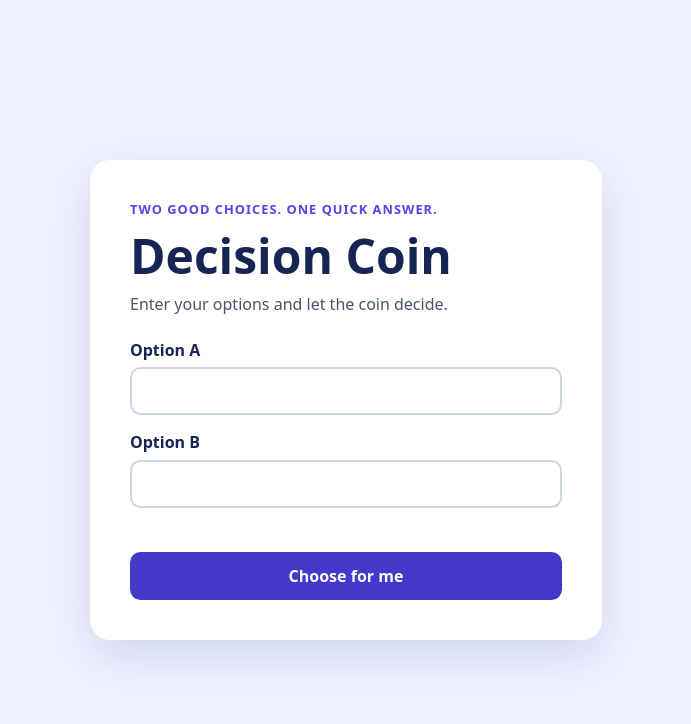
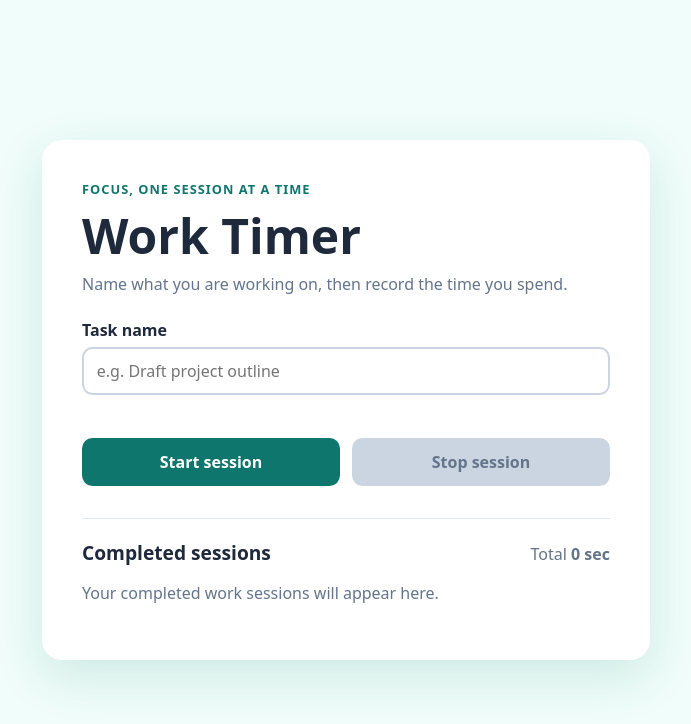
Before and after one commit to ainamakeneko/harness-loop-lab, a website: page index.html in a window 1280 px wide. Shown: the whole page, without its empty margins (294-985 px from the left). Drawn offline with Linux system fonts and the light colour scheme.

Commit message:
Build work timer application

```diff
--- a/app.js
+++ b/app.js
@@ -1,37 +1,99 @@
-export function chooseOption(optionA, optionB, random = Math.random) {
-  const options = [optionA.trim(), optionB.trim()];
-  const missing = options
-    .map((option, index) => (option ? null : `Option ${index === 0 ? "A" : "B"}`))
-    .filter(Boolean);
+export function createTimer(now = Date.now) {
+  let activeSession = null;
+  const completedSessions = [];
 
-  if (missing.length) {
-    return { error: `Enter ${missing.join(" and ")} before choosing.` };
-  }
+  return {
+    start(taskName) {
+      const task = taskName.trim();
 
-  return { choice: options[random() < 0.5 ? 0 : 1] };
+      if (!task) return { error: "Enter a task name before starting." };
+      if (activeSession) return { error: "Stop the current session before starting another." };
+
+      activeSession = { task, startedAt: now() };
+      return { activeSession: { ...activeSession } };
+    },
+
+    stop() {
+      if (!activeSession) return { error: "There is no active session to stop." };
+
+      const session = {
+        ...activeSession,
+        durationMs: Math.max(0, now() - activeSession.startedAt),
+      };
+      activeSession = null;
+      completedSessions.unshift(session);
+      return { session: { ...session } };
+    },
+
+    getState() {
+      return {
+        activeSession: activeSession ? { ...activeSession } : null,
+        completedSessions: completedSessions.map((session) => ({ ...session })),
+        totalDurationMs: completedSessions.reduce((total, session) => total + session.durationMs, 0),
+      };
+    },
+  };
 }
 
-const form = typeof document === "undefined" ? null : document.querySelector("#decision-form");
+export function formatDuration(milliseconds) {
+  const totalSeconds = Math.max(0, Math.floor(milliseconds / 1000));
+  if (totalSeconds < 60) return `${totalSeconds} sec`;
+
+  const minutes = Math.floor(totalSeconds / 60);
+  const seconds = totalSeconds % 60;
+  return seconds ? `${minutes} min ${seconds} sec` : `${minutes} min`;
+}
+
+const form = typeof document === "undefined" ? null : document.querySelector("#timer-form");
 
 if (form) {
-  const optionA = document.querySelector("#option-a");
-  const optionB = document.querySelector("#option-b");
+  const timer = createTimer();
+  const taskInput = document.querySelector("#task-name");
+  const startButton = document.querySelector("#start-button");
+  const stopButton = document.querySelector("#stop-button");
   const error = document.querySelector("#error");
-  const result = document.querySelector("#result");
-  const chosenOption = document.querySelector("#chosen-option");
+  const active = document.querySelector("#active-session");
+  const activeTask = document.querySelector("#active-task");
+  const sessionList = document.querySelector("#session-list");
+  const emptyList = document.querySelector("#empty-list");
+  const total = document.querySelector("#total-duration");
+
+  function render() {
+    const state = timer.getState();
+    active.hidden = !state.activeSession;
+    activeTask.textContent = state.activeSession?.task ?? "";
+    taskInput.disabled = Boolean(state.activeSession);
+    startButton.disabled = Boolean(state.activeSession);
+    stopButton.disabled = !state.activeSession;
+    emptyList.hidden = state.completedSessions.length > 0;
+    total.textContent = formatDuration(state.totalDurationMs);
+    sessionList.replaceChildren(
+      ...state.completedSessions.map((session) => {
+        const item = document.createElement("li");
+        const name = document.createElement("strong");
+        const duration = document.createElement("span");
+        name.textContent = session.task;
+        duration.textContent = formatDuration(session.durationMs);
+        item.append(name, duration);
+        return item;
+      }),
+    );
+  }
 
   form.addEventListener("submit", (event) => {
     event.preventDefault();
-    const outcome = chooseOption(optionA.value, optionB.value);
+    const result = timer.start(taskInput.value);
+    error.textContent = result.error ?? "";
+    render();
+  });
 
-    if (outcome.error) {
-      error.textContent = outcome.error;
-      result.hidden = true;
-      return;
-    }
+  stopButton.addEventListener("click", () => {
+    const result = timer.stop();
+    error.textContent = result.error ?? "";
+    if (!result.error) taskInput.value = "";
+    render();
+    taskInput.focus();
+  });
 
-    error.textContent = "";
-    chosenOption.textContent = outcome.choice;
-    result.hidden = false;
-  });
+  render();
 }
--- a/index.html
+++ b/index.html
@@ -3,29 +3,37 @@
   <head>
     <meta charset="UTF-8">
     <meta name="viewport" content="width=device-width, initial-scale=1">
-    <title>Decision Coin</title>
+    <title>Work Timer</title>
     <link rel="stylesheet" href="styles.css">
   </head>
   <body>
     <main class="card">
-      <p class="eyebrow">Two good choices. One quick answer.</p>
-      <h1>Decision Coin</h1>
-      <p class="intro">Enter your options and let the coin decide.</p>
+      <p class="eyebrow">Focus, one session at a time</p>
+      <h1>Work Timer</h1>
+      <p class="intro">Name what you are working on, then record the time you spend.</p>
 
-      <form id="decision-form" novalidate>
-        <label for="option-a">Option A</label>
-        <input id="option-a" name="option-a" type="text" autocomplete="off">
-
-        <label for="option-b">Option B</label>
-        <input id="option-b" name="option-b" type="text" autocomplete="off">
-
+      <form id="timer-form" novalidate>
+        <label for="task-name">Task name</label>
+        <input id="task-name" name="task-name" type="text" autocomplete="off" placeholder="e.g. Draft project outline">
         <p id="error" class="error" role="alert" aria-live="polite"></p>
-        <button type="submit">Choose for me</button>
+        <div class="actions">
+          <button id="start-button" type="submit">Start session</button>
+          <button id="stop-button" class="stop" type="button" disabled>Stop session</button>
+        </div>
       </form>
 
-      <section id="result" class="result" aria-live="polite" hidden>
-        <p>The coin chose</p>
-        <strong id="chosen-option"></strong>
+      <section id="active-session" class="active" aria-live="polite" hidden>
+        <span class="pulse" aria-hidden="true"></span>
+        <div><small>Session in progress</small><strong id="active-task"></strong></div>
+      </section>
+
+      <section class="summary" aria-labelledby="sessions-heading">
+        <div class="summary-heading">
+          <h2 id="sessions-heading">Completed sessions</h2>
+          <p>Total <strong id="total-duration">0 sec</strong></p>
+        </div>
+        <p id="empty-list" class="empty">Your completed work sessions will appear here.</p>
+        <ol id="session-list" class="sessions"></ol>
       </section>
     </main>
     <script type="module" src="app.js"></script>
--- a/package.json
+++ b/package.json
@@ -1,5 +1,5 @@
 {
-  "name": "decision-coin",
+  "name": "work-timer",
   "private": true,
   "type": "module",
   "scripts": {
--- a/styles.css
+++ b/styles.css
@@ -1,13 +1,11 @@
 :root {
   color-scheme: light;
   font-family: system-ui, sans-serif;
-  color: #172554;
-  background: #eef2ff;
+  color: #1e293b;
+  background: #f0fdfa;
 }
 
-* {
-  box-sizing: border-box;
-}
+* { box-sizing: border-box; }
 
 body {
   min-height: 100vh;
@@ -18,91 +16,45 @@ body {
 }
 
 .card {
-  width: min(100%, 32rem);
+  width: min(100%, 38rem);
   padding: clamp(1.25rem, 5vw, 2.5rem);
   border-radius: 1.25rem;
   background: white;
-  box-shadow: 0 1rem 3rem rgb(49 46 129 / 15%);
+  box-shadow: 0 1rem 3rem rgb(15 118 110 / 15%);
 }
 
-.eyebrow {
-  margin: 0;
-  color: #4f46e5;
-  font-size: 0.8rem;
-  font-weight: 700;
-  letter-spacing: 0.08em;
-  text-transform: uppercase;
+.eyebrow { margin: 0; color: #0f766e; font-size: .8rem; font-weight: 700; letter-spacing: .08em; text-transform: uppercase; }
+h1 { margin: .3rem 0; font-size: clamp(2rem, 10vw, 3rem); }
+.intro { margin: 0 0 1.5rem; color: #64748b; }
+label { display: block; margin-bottom: .4rem; font-weight: 700; }
+input, button { min-height: 3rem; border-radius: .65rem; font: inherit; }
+input { width: 100%; padding: .65rem .8rem; border: 2px solid #cbd5e1; }
+input:focus { border-color: #0d9488; outline: 3px solid #99f6e4; }
+.actions { display: grid; grid-template-columns: 1fr 1fr; gap: .75rem; }
+button { border: 0; background: #0f766e; color: white; font-weight: 700; cursor: pointer; }
+button.stop { background: #be123c; }
+button:disabled { background: #cbd5e1; color: #64748b; cursor: not-allowed; }
+.error { min-height: 1.5rem; margin: .6rem 0; color: #b91c1c; font-weight: 600; }
+
+.active { margin-top: 1.5rem; padding: 1rem; display: flex; align-items: center; gap: .8rem; border: 2px solid #14b8a6; border-radius: .8rem; background: #f0fdfa; }
+.active[hidden] { display: none; }
+.active small, .active strong { display: block; }
+.active small { color: #0f766e; }
+.active strong { margin-top: .15rem; overflow-wrap: anywhere; }
+.pulse { width: .75rem; height: .75rem; flex: 0 0 auto; border-radius: 50%; background: #0d9488; box-shadow: 0 0 0 .3rem #ccfbf1; }
+.summary { margin-top: 2rem; border-top: 1px solid #e2e8f0; padding-top: 1.25rem; }
+.summary-heading { display: flex; align-items: baseline; justify-content: space-between; gap: 1rem; }
+h2 { margin: 0; font-size: 1.2rem; }
+.summary-heading p { margin: 0; color: #64748b; white-space: nowrap; }
+.empty { color: #64748b; }
+.sessions { margin: 1rem 0 0; padding: 0; list-style: none; }
+.sessions li { display: flex; justify-content: space-between; gap: 1rem; padding: .8rem 0; border-top: 1px solid #e2e8f0; }
+.sessions strong { overflow-wrap: anywhere; }
+.sessions span { color: #475569; white-space: nowrap; }
+
+@media (max-width: 28rem) {
+  body { padding: 0; place-items: start stretch; }
+  .card { min-height: 100vh; border-radius: 0; }
+  .actions { grid-template-columns: 1fr; }
+  .summary-heading { align-items: flex-start; flex-direction: column; gap: .35rem; }
 }
-
-h1 {
-  margin: 0.3rem 0;
-  font-size: clamp(2rem, 10vw, 3rem);
-}
-
-.intro {
-  margin: 0 0 1.5rem;
-  color: #475569;
-}
-
-label {
-  display: block;
-  margin: 1rem 0 0.4rem;
-  font-weight: 700;
-}
-
-input,
-button {
-  width: 100%;
-  min-height: 3rem;
-  border-radius: 0.65rem;
-  font: inherit;
-}
-
-input {
-  padding: 0.65rem 0.8rem;
-  border: 2px solid #cbd5e1;
-}
-
-input:focus {
-  border-color: #4f46e5;
-  outline: 3px solid #c7d2fe;
-}
-
-button {
-  margin-top: 0.5rem;
-  border: 0;
-  background: #4338ca;
-  color: white;
-  font-weight: 700;
-  cursor: pointer;
-}
-
-button:hover {
-  background: #3730a3;
-}
-
-.error {
-  min-height: 1.5rem;
-  margin: 0.75rem 0 0;
-  color: #b91c1c;
-  font-weight: 600;
-}
-
-.result {
-  margin-top: 1.5rem;
-  padding: 1.25rem;
-  border: 2px solid #818cf8;
-  border-radius: 0.8rem;
-  background: #eef2ff;
-  text-align: center;
-}
-
-.result p {
-  margin: 0 0 0.25rem;
-  color: #475569;
-}
-
-.result strong {
-  font-size: 1.5rem;
-  overflow-wrap: anywhere;
-}
```
Also changed, not shown: docs/runs/20260831T095342Z-0d6836.json (added, +7 -0 lines), test/app.test.js (+45 -11 lines).
